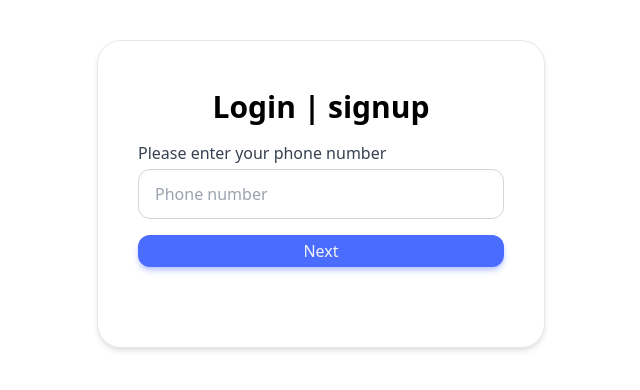
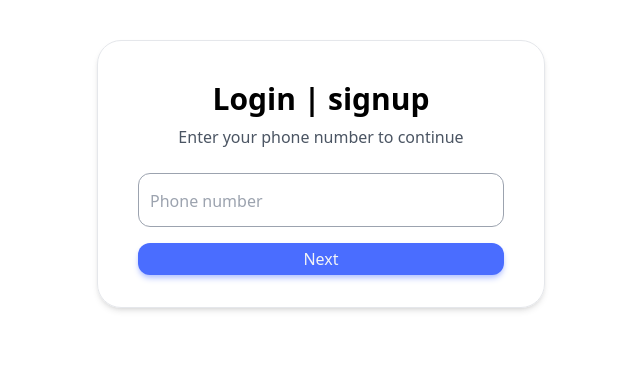
Before and after one commit to ArianMakiabadi/JobHop, a React (Vite) app: page /auth in a window 1280 px wide. Shown: the top 390 px of the page, without its empty margins (351-991 px from the left). Built offline with nearby package versions, Linux system fonts and the light colour scheme.

Commit message:
Textfield UI update

```diff
--- a/src/UI/TextField.jsx
+++ b/src/UI/TextField.jsx
@@ -1,7 +1,6 @@
 function TextField({
   label,
   name,
-  placeholder,
   register,
   validationSchema,
   errors,
@@ -9,25 +8,33 @@ function TextField({
   required,
 }) {
   return (
-    <div>
-      <div>
-        <label className="mb-1 text-secondary-700" htmlFor={name}>
-          {label} {required && <span className="text-error">*</span>}
-        </label>
+    <div className="relative mt-6">
       <input
         {...register(name, validationSchema)}
         id={name}
-          className="w-full textField__input"
-          placeholder={placeholder}
         type={type}
+        placeholder=""
         autoComplete="off"
+        className="peer w-full border border-gray-400 rounded-xl px-3 pt-3 pb-4
+                   focus:outline-none focus:border-primary-500"
       />
+
+      <label
+        htmlFor={name}
+        className={`absolute left-3 top-2 text-gray-500 text-sm transition-all duration-200
+        peer-placeholder-shown:top-4 peer-placeholder-shown:text-gray-400 peer-placeholder-shown:text-base
+        peer-focus:-top-2.5 peer-focus:bg-white peer-focus:px-1 peer-focus:text-primary-500 peer-focus:text-sm
+        peer-[&:not(:placeholder-shown)]:-top-2.5 peer-[&:not(:placeholder-shown)]:bg-white peer-[&:not(:placeholder-shown)]:px-1 peer-[&:not(:placeholder-shown)]:text-gray-500 peer-[&:not(:placeholder-shown)]:text-sm
+        peer-focus:[&:not(:placeholder-shown)]:text-primary-500`}
+      >
+        {label} {required && <span className="text-error">*</span>}
+      </label>
+
       {errors && errors[name] && (
-          <span className="text-error block text-sm mt-0.5">
+        <span className="text-error block text-sm mt-1">
           {errors[name]?.message}
         </span>
       )}
-      </div>
     </div>
   );
 }
--- a/src/features/authentication/CompleteProfileForm.jsx
+++ b/src/features/authentication/CompleteProfileForm.jsx
@@ -42,7 +42,7 @@ function CompleteProfileForm() {
           Complete your profile to unlock your dashboard.
         </p>
 
-        <form className="space-y-2" onSubmit={handleSubmit(formSubmit)}>
+        <form className="space-y-4" onSubmit={handleSubmit(formSubmit)}>
           <TextField
             label="Firstname & Lastname"
             name="name"
--- a/src/features/authentication/SendOTPForm.jsx
+++ b/src/features/authentication/SendOTPForm.jsx
@@ -9,12 +9,14 @@ function SendOTPForm({
   errors,
 }) {
   return (
-    <div className="border shadow-md px-10 pb-20 pt-12 w-[28rem] mx-auto rounded-3xl">
-      <h2 className="font-bold text-3xl text-center pb-4">Login | signup</h2>
+    <div className="border shadow-md px-10 pb-8 pt-10 w-[28rem] mx-auto rounded-3xl">
+      <h2 className="font-bold text-3xl text-center pb-2">Login | signup</h2>
+      <p className="text-secondary-600 mb-6 text-center">
+        Enter your phone number to continue
+      </p>
       <form className="space-y-4" onSubmit={onSubmit}>
         <TextField
-          placeholder="Phone number"
-          label="Please enter your phone number"
+          label="Phone number"
           name="phoneNumber"
           register={register}
           errors={errors}
--- a/src/features/projects/CreateProjectForm.jsx
+++ b/src/features/projects/CreateProjectForm.jsx
@@ -13,7 +13,7 @@ function CreateProjectForm() {
   };
 
   return (
-    <form className="space-y-2" onSubmit={handleSubmit(onSubmit)}>
+    <form className="space-y-4" onSubmit={handleSubmit(onSubmit)}>
       <TextField
         register={register}
         name="title"
```
Lines whose indentation alone changed are shown as unchanged.
